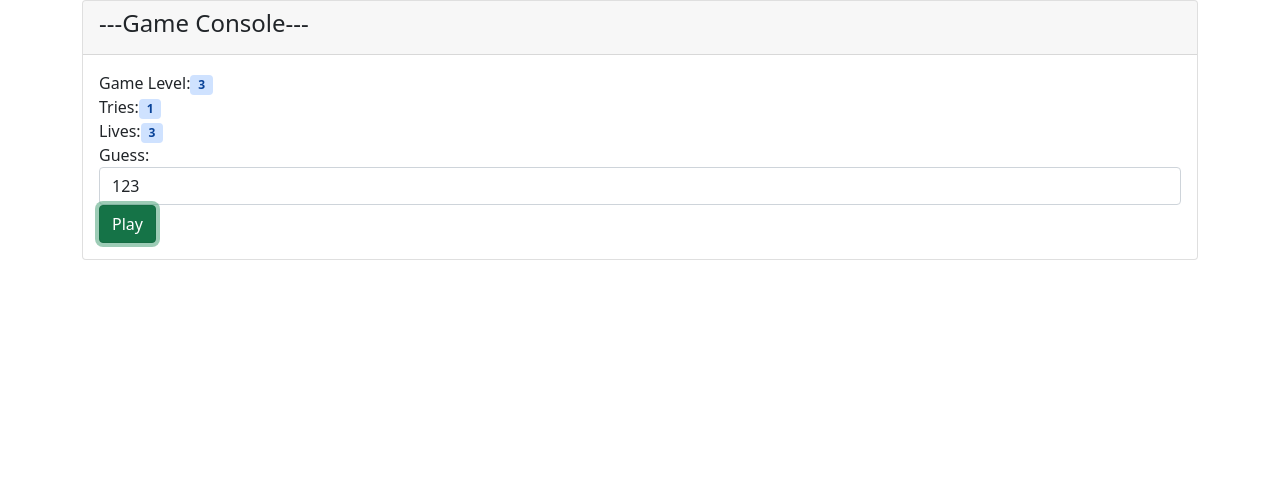
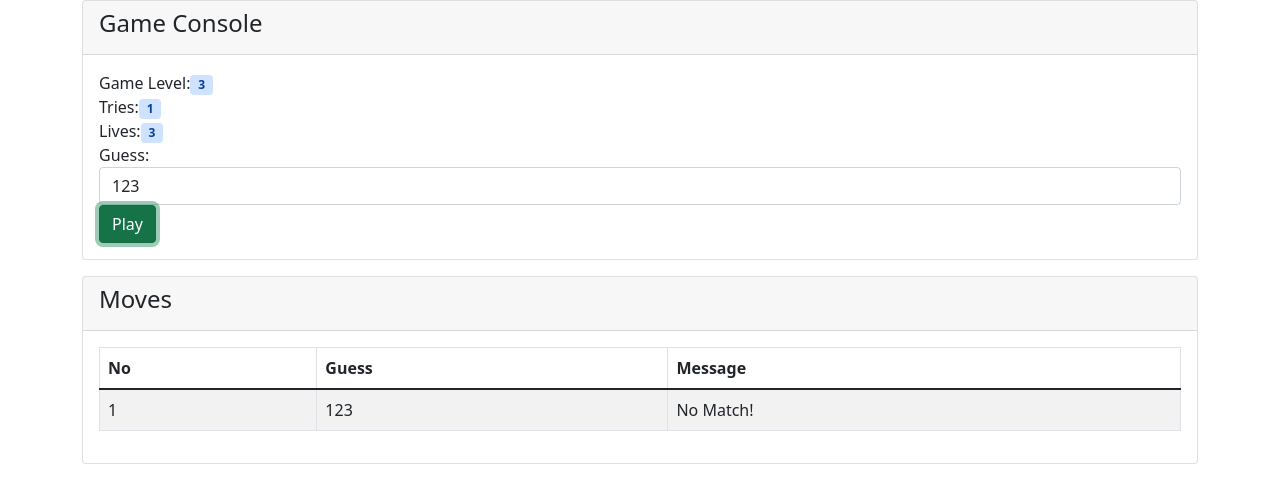
Before and after one commit to deepcloudlabs/dcl306-2022-apr-25, a React (Create React App) app in the folder mastermind-core-reactjs/: page / in a window 1280 px wide. Both pictures are taken after a click on the button "Play". Shown: the top 500 px of the page. Built offline with nearby package versions, Linux system fonts and the light colour scheme.

Commit message:
initial commit

```diff
--- a/mastermind-core-reactjs/src/App.js
+++ b/mastermind-core-reactjs/src/App.js
@@ -17,6 +17,7 @@ import Move from "./model/Move";
 // Validation
 // 2-way Binding: View Model -- {this.state...} --> View
 
+
 class App extends PureComponent {
     constructor(context, props) {
         super(context);
@@ -24,12 +25,12 @@ class App extends PureComponent {
             game: {
                 secret: this.createSecret(3),
                 gameLevel: 3,
-                numberOfMoves: 0,
                 moves: [],
                 lives: 3,
+                numberOfMoves: 0,
                 maxNumberOfMoves: this.getMaxNumberOfMoves(3),
                 counter: this.getMaxCounter(3),
-                guess: 123
+                guess: 123,
             },
             statistics: {
                 wins: 0,
@@ -49,6 +50,7 @@ class App extends PureComponent {
 
     play = (e) => {
         let game = {...this.state.game}; // cloning the state
+        //region change the state
         game.numberOfMoves++;
         if (game.guess === game.secret) {
             game.gameLevel++;
@@ -68,6 +70,7 @@ class App extends PureComponent {
                 game.moves.push(this.createMove(game.guess, game.secret));
             }
         }
+        //endregion
         this.setState({game});
     }
 
@@ -97,7 +100,7 @@ class App extends PureComponent {
                 }
             }
         }
-        return new Move(perfectMatch, partialMatch);
+        return new Move(guess,perfectMatch, partialMatch);
     }
 
     createDigit = (min, max) => {
@@ -129,7 +132,7 @@ class App extends PureComponent {
         return ( // view model <--> view (component-based)
             <div className="container">
                 <div className="card">
-                    <CardHeader title="---Game Console---"/>
+                    <CardHeader title="Game Console"/>
                     <div className="card-body">
                         <Badge id="gamelevel"
                                label="Game Level"
@@ -154,6 +157,32 @@ class App extends PureComponent {
                         </div>
                     </div>
                 </div>
+                <p></p>
+                <div className="card">
+                    <CardHeader title="Moves"/>
+                    <div className="card-body">
+                        <table className="table table-bordered table-responsive table-hover table-striped">
+                            <thead>
+                                <tr>
+                                    <th>No</th>
+                                    <th>Guess</th>
+                                    <th>Message</th>
+                                </tr>
+                            </thead>
+                            <tbody>
+                            {
+                                this.state.game.moves.map((move, index) =>
+                                    <tr key={move.guess + index.toString()}>
+                                        <td>{index+1}</td>
+                                        <td>{move.guess}</td>
+                                        <td>{move.message}</td>
+                                    </tr>
+                                )
+                            }
+                            </tbody>
+                        </table>
+                    </div>
+                </div>
             </div>
         );
     }
--- a/mastermind-core-reactjs/src/model/Move.js
+++ b/mastermind-core-reactjs/src/model/Move.js
@@ -1,5 +1,6 @@
 export default class Move {
-    constructor(perfectMatch, partialMatch) {
+    constructor(guess,perfectMatch, partialMatch) {
+        this.guess = guess;
         this.perfectMatch = perfectMatch;
         this.partialMatch = partialMatch;
         this.message = "";
```
